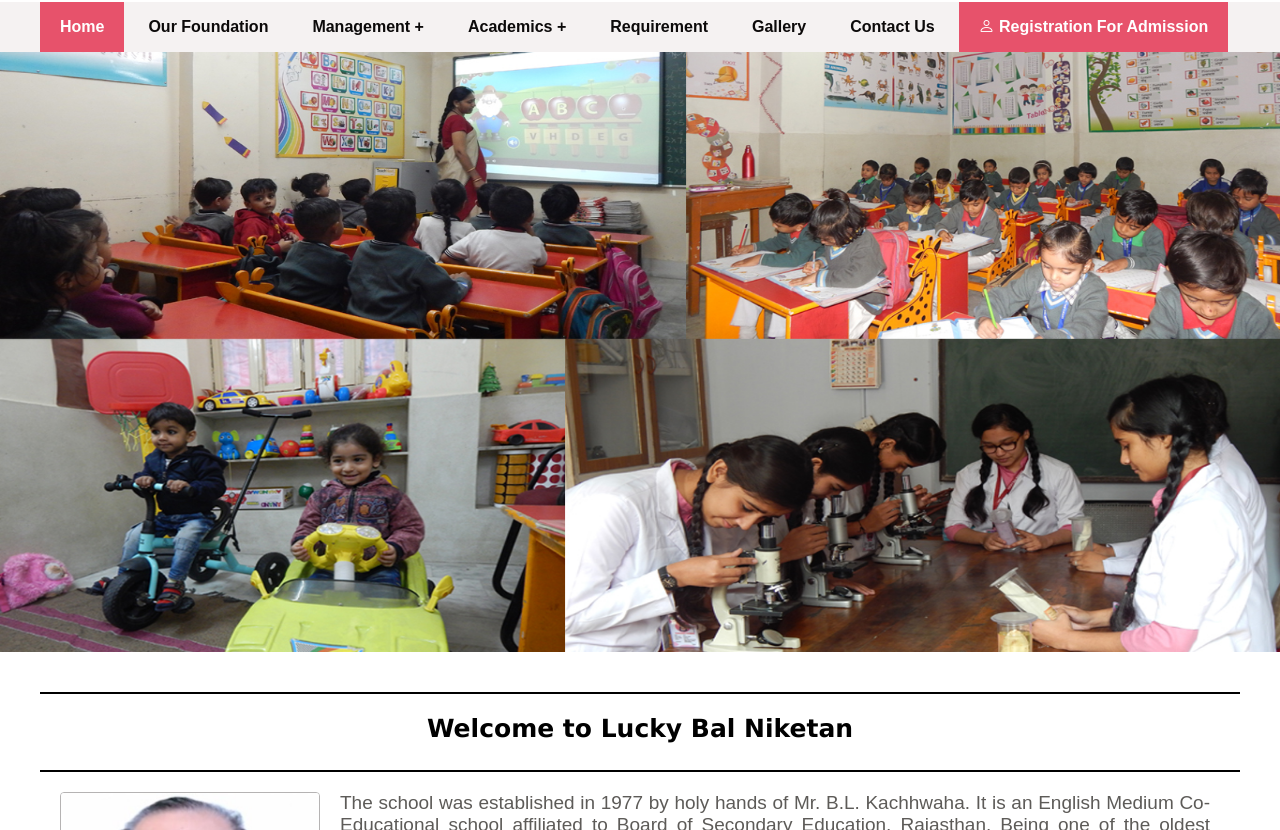
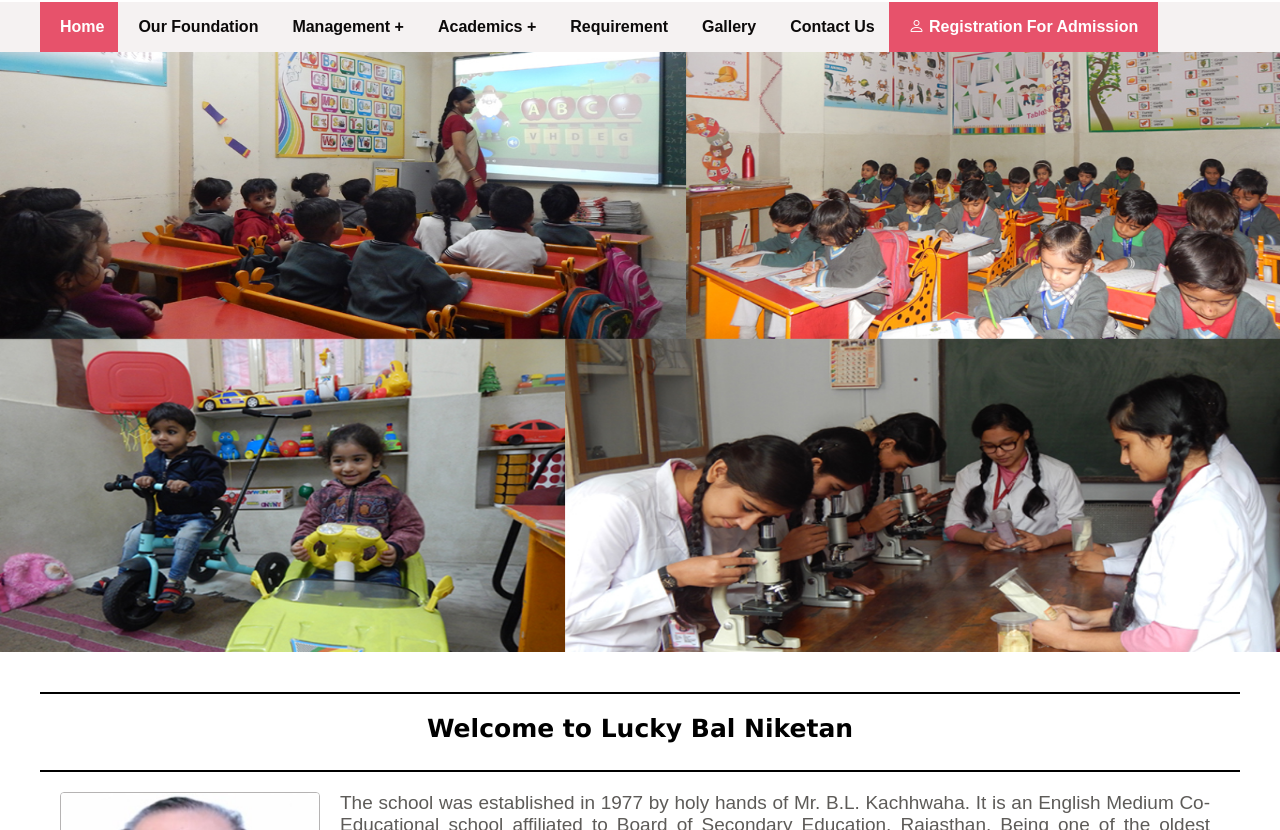
Before and after one commit to nishitprajapat/lbn, a plain HTML site: page index.html in a window 1280 px wide. Shown: the part 178-1008 px from the top of the page. Drawn offline with Linux system fonts and the light colour scheme.

Commit message:
Update style.css

```diff
--- a/style.css
+++ b/style.css
@@ -105,6 +105,7 @@ body{
 
     position: relative;
     display: inline-block;
+    margin-right: -10px;
 }
 .dropbtn{
     color: rgb(12, 10, 10);
```
